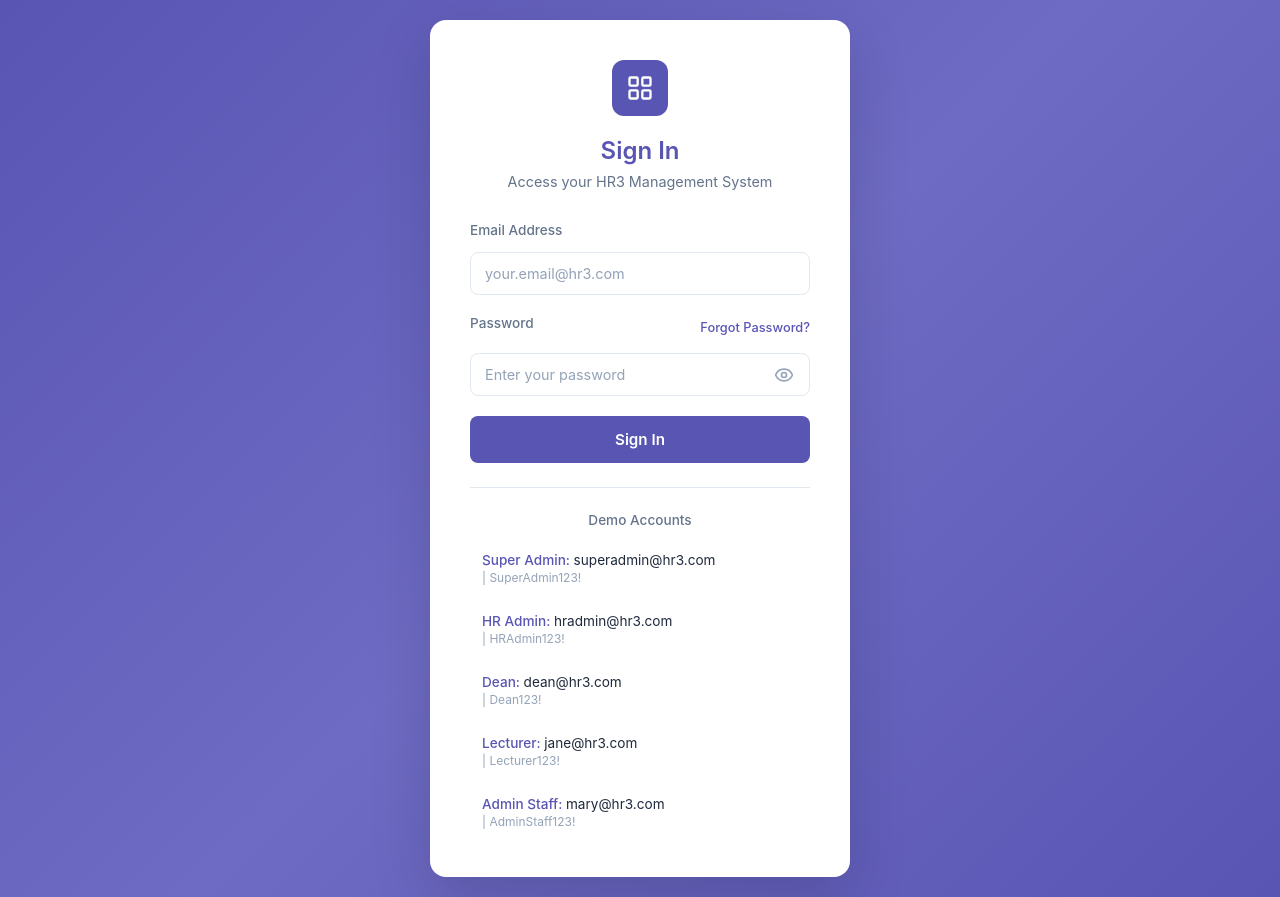
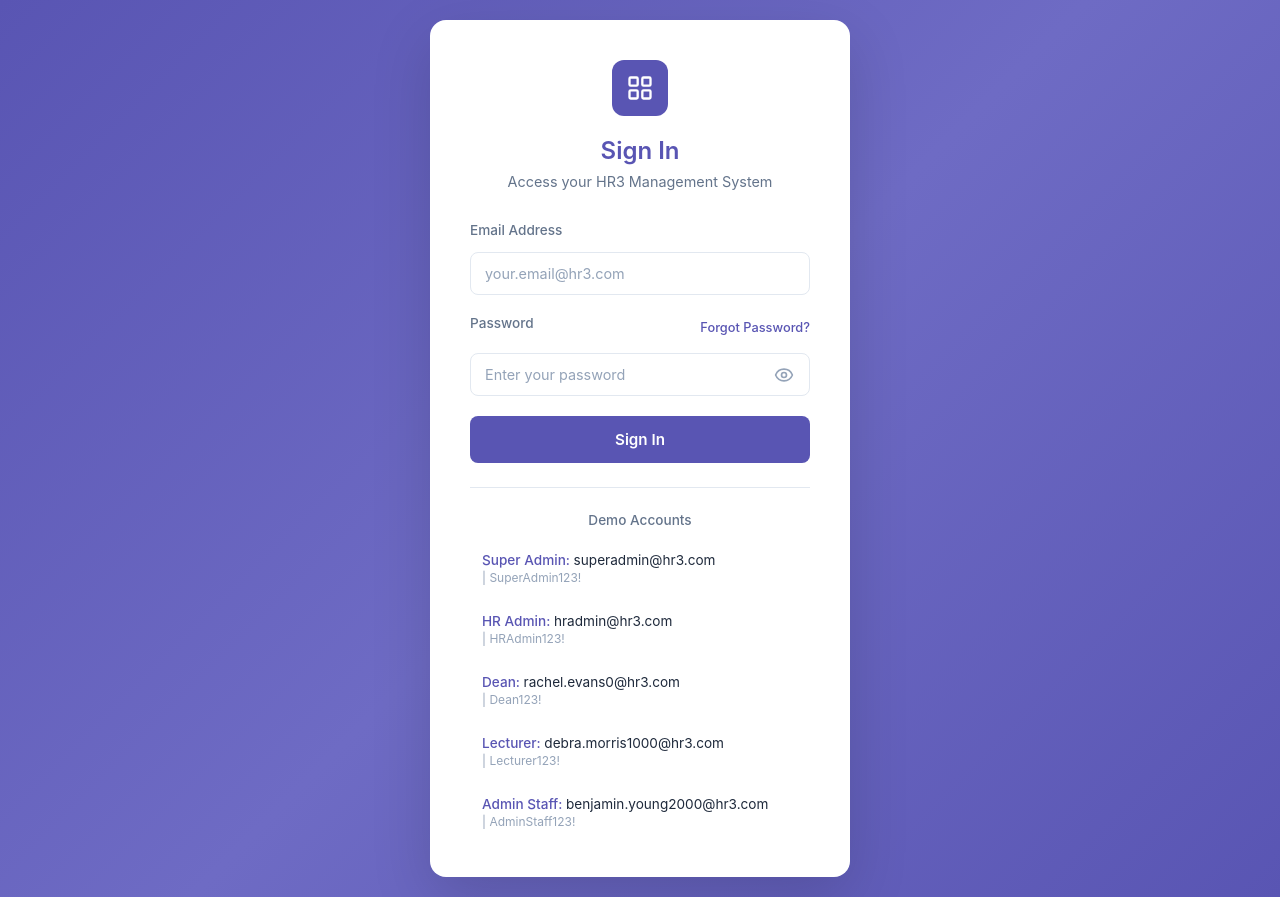
Before and after one commit to Leap0920/HR3-Management-System, a React (Vite) app: page /login in a window 1280 px wide. Built offline with nearby package versions, Linux system fonts and the light colour scheme.

Commit message:
login credential

```diff
--- a/src/pages/Login.tsx
+++ b/src/pages/Login.tsx
@@ -11,9 +11,9 @@ const DEMO_ACCOUNTS = [
     pass: "SuperAdmin123!",
   },
   { role: "HR Admin:", email: "hradmin@hr3.com", pass: "HRAdmin123!" },
-  { role: "Dean:", email: "dean@hr3.com", pass: "Dean123!" },
-  { role: "Lecturer:", email: "jane@hr3.com", pass: "Lecturer123!" },
-  { role: "Admin Staff:", email: "mary@hr3.com", pass: "AdminStaff123!" },
+  { role: "Dean:", email: "rachel.evans0@hr3.com", pass: "Dean123!" },
+  { role: "Lecturer:", email: "debra.morris1000@hr3.com", pass: "Lecturer123!" },
+  { role: "Admin Staff:", email: "benjamin.young2000@hr3.com", pass: "AdminStaff123!" },
 ];
 
 const roleDashboardMap: Record<string, string> = {
```
